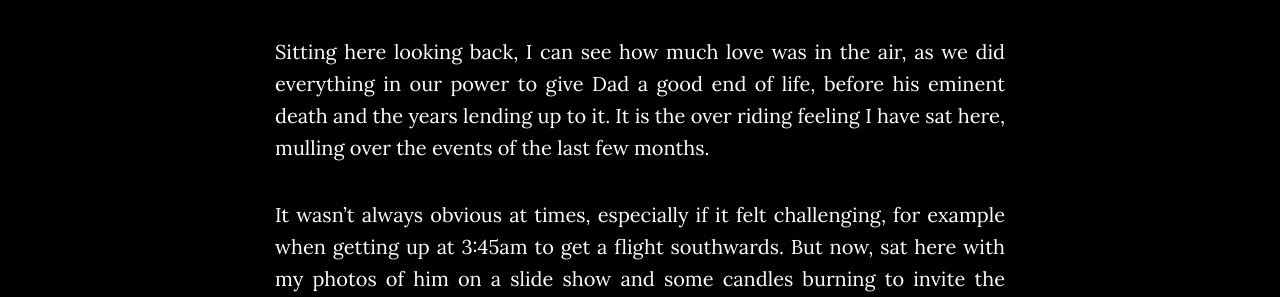
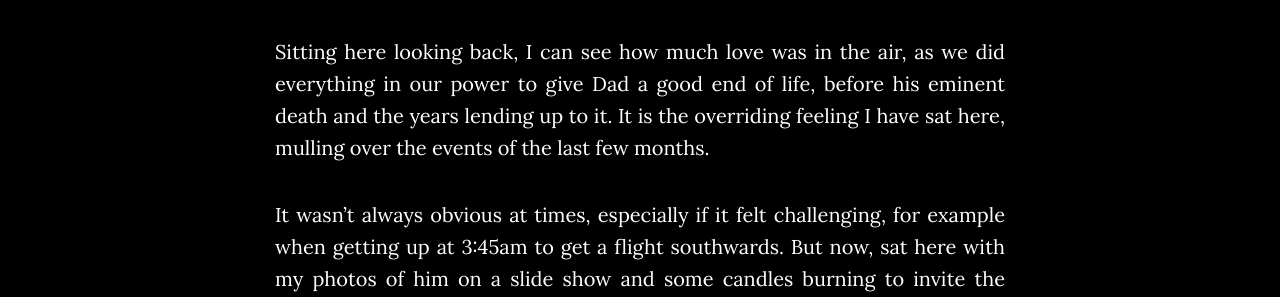
Before and after one commit to cardsfromtheedge/cardsfromtheedge.github.io, a Jekyll site: the page built from _posts/2018-12-31-Life-Stands-Still.md, in a window 1280 px wide and 900 px high, scrolled down 1731 px. Shown: the part 221-518 px from the top of the window. Built offline with Jekyll 4.4.1, drawn with Linux system fonts in a browser that asks for light colours.

Commit message:
Update 2018-12-31-Life-Stands-Still.md

```diff
--- a/_posts/2018-12-31-Life-Stands-Still.md
+++ b/_posts/2018-12-31-Life-Stands-Still.md
@@ -22,7 +22,7 @@ I hear my Mother’s words echoing in my head “He’s stronger than you think
 
 Never truer words spoken, from being told he may not survive, he went onto to live another few years to reach his wished for destination, his 90th.  Those few years had their challenges both for him, and at times for us too.
 
-Sitting here looking back, I can see how much love was in the air, as we did everything in our power to give Dad a good end of life, before his eminent death and the years lending up to it. It is the over riding feeling I have sat here, mulling over the events of the last few months.
+Sitting here looking back, I can see how much love was in the air, as we did everything in our power to give Dad a good end of life, before his eminent death and the years lending up to it. It is the overriding feeling I have sat here, mulling over the events of the last few months.
 
 It wasn’t always obvious at times, especially if it felt challenging, for example when getting up at 3:45am to get a flight southwards. But now, sat here with my photos of him on a slide show and some candles burning to invite the angels to gather round, I see only LOVE all around me.
 
```
